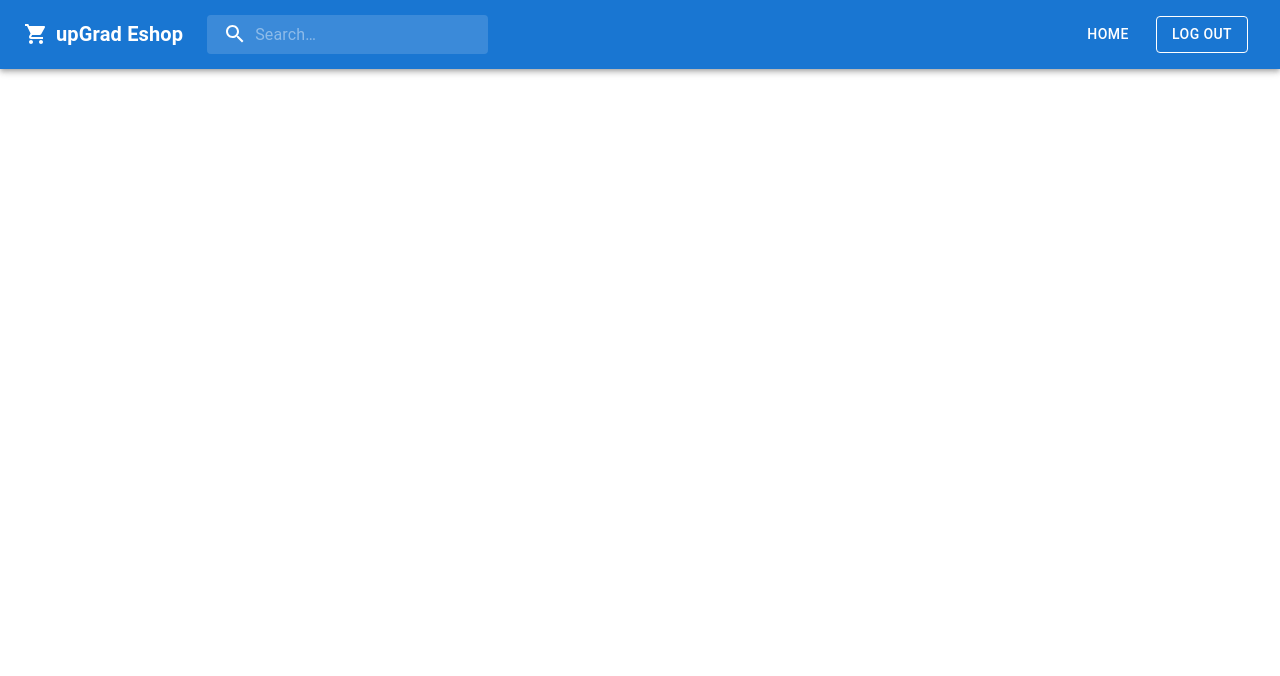
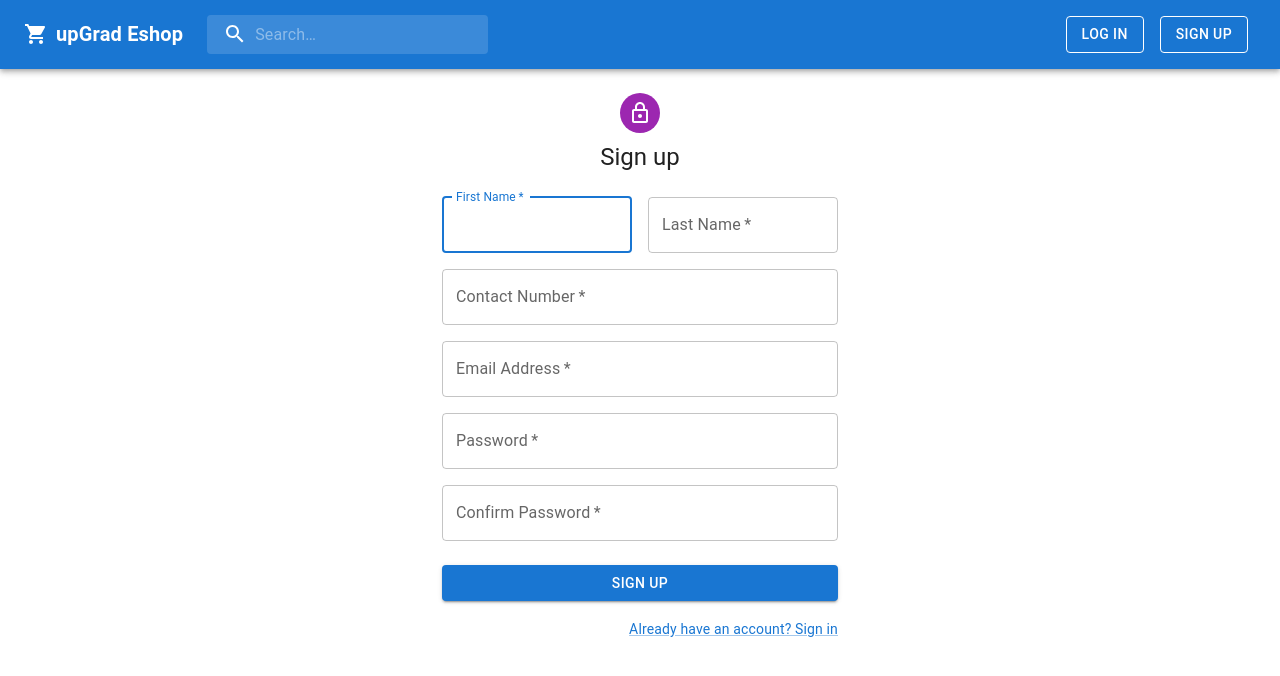
Before and after one commit to pratik-71/UpGrad_Eshop, a React (Create React App) app: page /sign_up in a window 1280 px wide. Shown: the top 676 px of the page. Built offline with nearby package versions, Linux system fonts and the light colour scheme.

Commit message:
login sign_up done

```diff
--- a/package.json
+++ b/package.json
@@ -12,6 +12,7 @@
     "@testing-library/user-event": "^13.5.0",
     "react": "^18.2.0",
     "react-dom": "^18.2.0",
+    "react-router-dom": "^6.22.1",
     "react-scripts": "5.0.1",
     "web-vitals": "^2.1.4"
   },
--- a/src/App.js
+++ b/src/App.js
@@ -1,10 +1,18 @@
+import { BrowserRouter, Route, Routes } from "react-router-dom";
 import Navbar from "./common/navbar/Navbar";
+import Login from "./components/login_form/Login";
+import Sign_up from "./components/sign_up_form/Sign_up";
 
 
 function App() {
   return (
      <>
-     <Navbar/>
+     <BrowserRouter>
+     <Routes>
+      <Route path="/sign_in" element={<Login/>}></Route>
+      <Route path="/sign_up" element={<Sign_up/>}></Route>
+     </Routes>
+     </BrowserRouter>
      </>
   );
 }
--- a/src/common/navbar/Navbar.jsx
+++ b/src/common/navbar/Navbar.jsx
@@ -13,8 +13,12 @@ import MenuItem from "@mui/material/MenuItem";
 import ShoppingCartIcon from "@mui/icons-material/ShoppingCart";
 import SearchIcon from "@mui/icons-material/Search";
 import InputBase from "@mui/material/InputBase";
+import { Link } from "@mui/material";
 
-const pages = ["Log In", "Sign Up"];
+const pages = [
+{name:"Log In",link:"sign_in"},
+{name:"Sign Up",link:"sign_up"}
+];
 const loggedIn = [
   {
     id: 1,
@@ -69,7 +73,7 @@ const StyledInputBase = styled(InputBase)(({ theme }) => ({
 
 const Navbar = (props) => {
   const [navlinks, setNavLinks] = React.useState(pages);
-  const [isLoggedIn, setIsLoggedIn] = React.useState(true);
+  const [isLoggedIn, setIsLoggedIn] = React.useState(false);
   const [isAdmin, setIsAdmin] = React.useState(false);
   const [anchorElNav, setAnchorElNav] = React.useState(null);
   const [anchorElUser, setAnchorElUser] = React.useState(null);
@@ -179,8 +183,8 @@ const Navbar = (props) => {
                 )}
 
                 {pages.map((page) => (
-                  <MenuItem key={page} onClick={handleCloseNavMenu}>
-                    <Typography textAlign="center">{page}</Typography>
+                  <MenuItem key={page} onClick={handleCloseNavMenu} href={page.link}>
+                    <Typography textAlign="center">{page.name}</Typography>
                   </MenuItem>
                 ))}
 
@@ -250,6 +254,7 @@ const Navbar = (props) => {
 
                   <Button
                     onClick={handleCloseNavMenu}
+                    href="/Sign_out"
                     sx={{
                       my: 2,
                       mx: 1,
@@ -261,11 +266,14 @@ const Navbar = (props) => {
                   >
                     Log Out
                   </Button>
+
                 </>
               ) : (
                 navlinks.map((page) => (
-                  <Button
-                    key={page}
+
+                     <Button
+                     href={page.link}
+                    key={page.name}
                     onClick={handleCloseNavMenu}
                     sx={{
                       my: 2,
@@ -276,8 +284,10 @@ const Navbar = (props) => {
                     }}
                     variant="outlined"
                   >
-                    {page}
+                    {page.name}
                   </Button>
+
+
                 ))
               )}
             </Box>
--- /dev/null
+++ b/src/components/login_form/Login.jsx
@@ -0,0 +1,98 @@
+import * as React from 'react';
+import Avatar from '@mui/material/Avatar';
+import Button from '@mui/material/Button';
+import CssBaseline from '@mui/material/CssBaseline';
+import TextField from '@mui/material/TextField';
+import FormControlLabel from '@mui/material/FormControlLabel';
+import Checkbox from '@mui/material/Checkbox';
+import Link from '@mui/material/Link';
+import Grid from '@mui/material/Grid';
+import Box from '@mui/material/Box';
+import LockOutlinedIcon from '@mui/icons-material/LockOutlined';
+import Typography from '@mui/material/Typography';
+import Container from '@mui/material/Container';
+import { createTheme, ThemeProvider } from '@mui/material/styles';
+
+
+
+const defaultTheme = createTheme();
+
+export default function Login() {
+  const handleSubmit = (event) => {
+    event.preventDefault();
+    const data = new FormData(event.currentTarget);
+    console.log({
+      email: data.get('email'),
+      password: data.get('password'),
+    });
+  };
+
+  return (
+    <ThemeProvider theme={defaultTheme}>
+      <Container component="main" maxWidth="xs">
+        <CssBaseline />
+        <Box
+          sx={{
+            marginTop: 8,
+            display: 'flex',
+            flexDirection: 'column',
+            alignItems: 'center',
+          }}
+        >
+          <Avatar sx={{ m: 1, bgcolor: 'secondary.main' }}>
+            <LockOutlinedIcon />
+          </Avatar>
+          <Typography component="h1" variant="h5">
+            Sign in
+          </Typography>
+          <Box component="form" onSubmit={handleSubmit} noValidate sx={{ mt: 1 }}>
+            <TextField
+              margin="normal"
+              required
+              fullWidth
+              id="email"
+              label="Email Address"
+              name="email"
+              autoComplete="email"
+              autoFocus
+            />
+            <TextField
+              margin="normal"
+              required
+              fullWidth
+              name="password"
+              label="Password"
+              type="password"
+              id="password"
+              autoComplete="current-password"
+            />
+            <FormControlLabel
+              control={<Checkbox value="remember" color="primary" />}
+              label="Remember me"
+            />
+            <Button
+              type="submit"
+              fullWidth
+              variant="contained"
+              sx={{ mt: 3, mb: 2 }}
+            >
+              Sign In
+            </Button>
+            <Grid container>
+              <Grid item xs>
+                <Link href="#" variant="body2">
+                  Forgot password?
+                </Link>
+              </Grid>
+              <Grid item>
+                <Link href="#" variant="body2">
+                  {"Don't have an account? Sign Up"}
+                </Link>
+              </Grid>
+            </Grid>
+          </Box>
+        </Box>
+      </Container>
+    </ThemeProvider>
+  );
+}
--- /dev/null
+++ b/src/components/sign_up_form/Sign_up.jsx
@@ -0,0 +1,137 @@
+import * as React from "react";
+import Avatar from "@mui/material/Avatar";
+import Button from "@mui/material/Button";
+import CssBaseline from "@mui/material/CssBaseline";
+import TextField from "@mui/material/TextField";
+import FormControlLabel from "@mui/material/FormControlLabel";
+import Checkbox from "@mui/material/Checkbox";
+import Link from "@mui/material/Link";
+import Grid from "@mui/material/Grid";
+import Box from "@mui/material/Box";
+import LockOutlinedIcon from "@mui/icons-material/LockOutlined";
+import Typography from "@mui/material/Typography";
+import Container from "@mui/material/Container";
+import { createTheme, ThemeProvider } from "@mui/material/styles";
+
+const defaultTheme = createTheme();
+
+export default function Sign_up() {
+  const handleSubmit = (event) => {
+    event.preventDefault();
+    const data = new FormData(event.currentTarget);
+    console.log({
+      email: data.get("email"),
+      password: data.get("password"),
+    });
+  };
+
+  return (
+    <ThemeProvider theme={defaultTheme}>
+      <Container component="main" maxWidth="xs">
+        <CssBaseline />
+        <Box
+          sx={{
+            marginTop: 8,
+            my:2,
+            display: "flex",
+            flexDirection: "column",
+            alignItems: "center",
+          }}
+        >
+          <Avatar sx={{ m: 1, bgcolor: "secondary.main" }}>
+            <LockOutlinedIcon />
+          </Avatar>
+          <Typography component="h1" variant="h5">
+            Sign up
+          </Typography>
+          <Box
+            component="form"
+            noValidate
+            onSubmit={handleSubmit}
+            sx={{ mt: 3 }}
+          >
+            <Grid container spacing={2}>
+              <Grid item xs={12} sm={6}>
+                <TextField
+                  autoComplete="given-name"
+                  name="firstName"
+                  required
+                  fullWidth
+                  id="firstName"
+                  label="First Name"
+                  autoFocus
+                />
+              </Grid>
+              <Grid item xs={12} sm={6}>
+                <TextField
+                  required
+                  fullWidth
+                  id="lastName"
+                  label="Last Name"
+                  name="lastName"
+                  autoComplete="family-name"
+                />
+              </Grid>
+              <Grid item xs={12}>
+                <TextField
+                  required
+                  fullWidth
+                  name="contactNumber"
+                  label="Contact Number"
+                  type="number"
+                  id="contactNumber"
+                />
+              </Grid>
+              <Grid item xs={12}>
+                <TextField
+                  required
+                  fullWidth
+                  id="email"
+                  label="Email Address"
+                  name="email"
+                  autoComplete="email"
+                />
+              </Grid>
+              <Grid item xs={12}>
+                <TextField
+                  required
+                  fullWidth
+                  name="password"
+                  label="Password"
+                  type="password"
+                  id="password"
+                  autoComplete="new-password"
+                />
+              </Grid>
+              <Grid item xs={12}>
+                <TextField
+                  required
+                  fullWidth
+                  name="ConfirmPassword"
+                  label="Confirm Password"
+                  type="password"
+                  id="Confirm password"
+                />
+              </Grid>
+            </Grid>
+            <Button
+              type="submit"
+              fullWidth
+              variant="contained"
+              sx={{ mt: 3, mb: 2 }}
+            >
+              Sign Up
+            </Button>
+            <Grid container justifyContent="flex-end">
+              <Grid item>
+                <Link href="#" variant="body2">
+                  Already have an account? Sign in
+                </Link>
+              </Grid>
+            </Grid>
+          </Box>
+        </Box>
+      </Container>
+    </ThemeProvider>
+  );
+}
--- a/src/index.js
+++ b/src/index.js
@@ -3,10 +3,12 @@ import ReactDOM from 'react-dom/client';
 import './index.css';
 import App from './App';
 import reportWebVitals from './reportWebVitals';
+import Navbar from './common/navbar/Navbar';
 
 const root = ReactDOM.createRoot(document.getElementById('root'));
 root.render(
   <React.StrictMode>
+    <Navbar/>
     <App />
   </React.StrictMode>
 );
```
Also changed, not shown: 1 other file (tests, documents, lock files or other folders).
